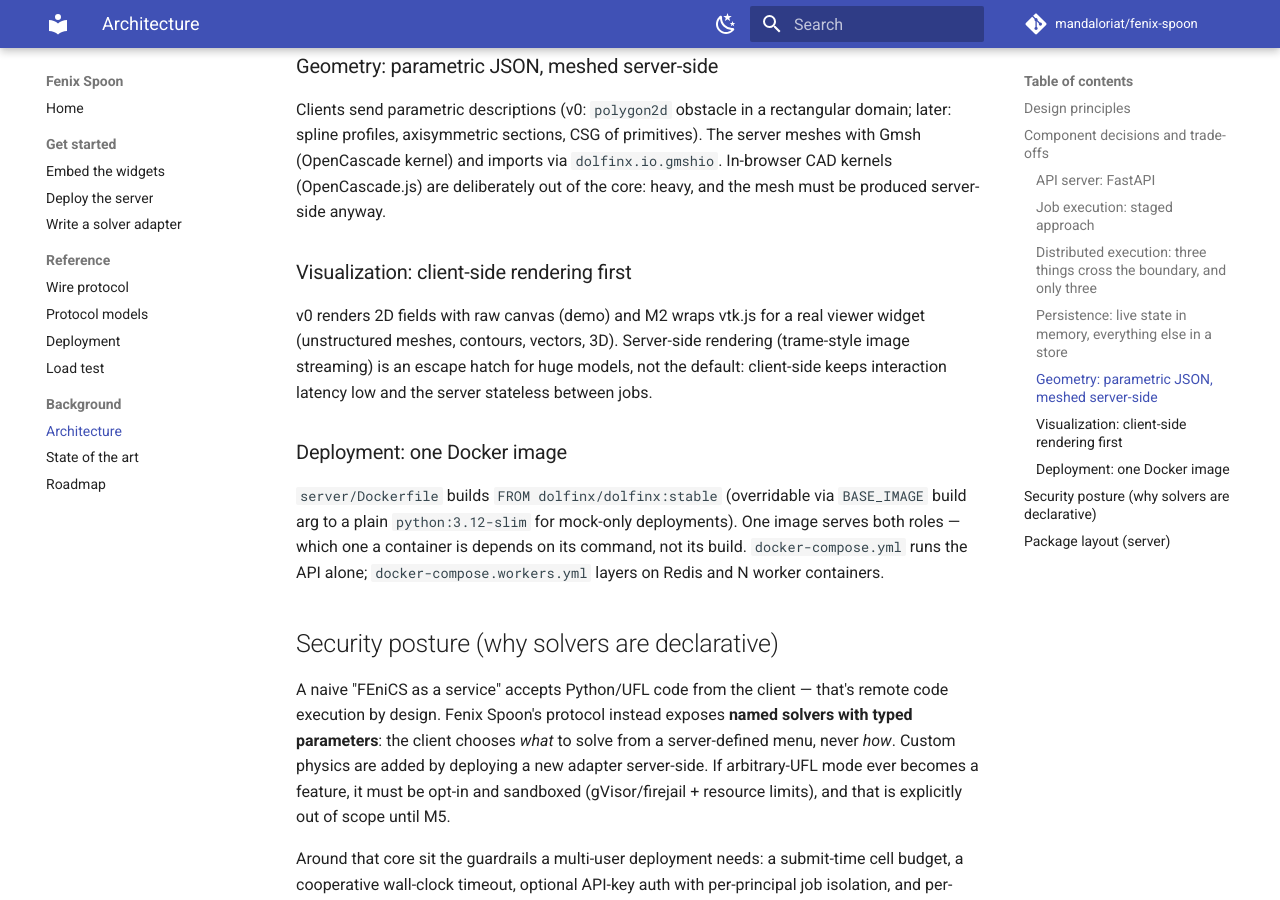
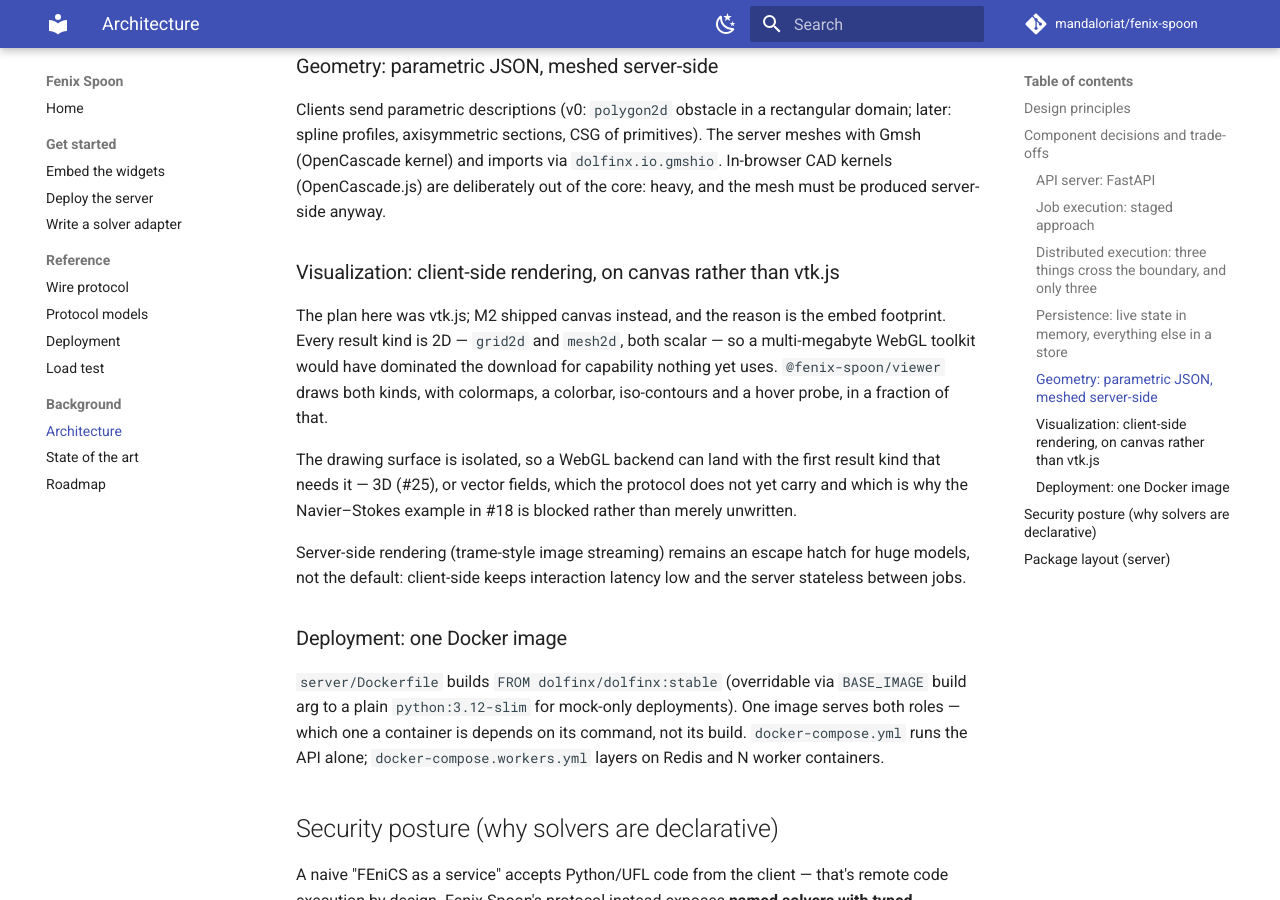
Before and after one commit to mandaloriat/fenix-spoon, an MkDocs documentation site: the page built from docs/02-architecture.md, in a window 1280 px wide and 900 px high, scrolled down 2691 px. Built offline with MkDocs 1.6.1 and Material for MkDocs 9.7.7, drawn with Linux system fonts in a browser that asks for light colours; comment, search, counter and statistics services are not loaded.

Commit message:
Correct the viewer in the architecture diagram: canvas, not vtk.js
Visible on the published site: the diagram labels the viewer "vtk.js field
viewer" while the prose two screens below explains why M2 shipped canvas
instead. The diagram was written before that decision and never caught up.

The surrounding section said the same thing — it was still describing the plan
("M2 wraps vtk.js") rather than what happened — so it now records the decision
and its reason: every result kind is 2D and scalar, so a multi-megabyte WebGL
toolkit would have dominated the embed footprint for capability nothing uses yet.

Also noted there, because it connects two open issues: the drawing surface is
isolated so a WebGL backend can land with the first result kind that needs one,
and the missing kind is vector fields — which is why the Navier-Stokes example
in #18 is blocked rather than merely unwritten.

Co-Authored-By: Claude Opus 5 <noreply@anthropic.com>
Claude-Session: https://claude.ai/code/session_01PsVso7q8qcVSWeR2VAtn7Z

```diff
--- a/docs/02-architecture.md
+++ b/docs/02-architecture.md
@@ -9,7 +9,7 @@ flowchart TB
         direction LR
         GEO["@fenix-spoon/geometry-2d<br/>parametric profile editor"]
         SDK["@fenix-spoon/client<br/>JS SDK: jobs, WS events"]
-        VIEW["@fenix-spoon/viewer<br/>vtk.js field viewer"]
+        VIEW["@fenix-spoon/viewer<br/>canvas field viewer"]
     end
     subgraph proto["Wire protocol (JSON over REST + WebSocket)"]
         P1["geometry schema · job lifecycle · progress events · field results"]
@@ -110,11 +110,18 @@ spline profiles, axisymmetric sections, CSG of primitives). The server meshes wi
 (OpenCascade kernel) and imports via `dolfinx.io.gmshio`. In-browser CAD kernels (OpenCascade.js)
 are deliberately out of the core: heavy, and the mesh must be produced server-side anyway.
 
-### Visualization: client-side rendering first
-v0 renders 2D fields with raw canvas (demo) and M2 wraps vtk.js for a real viewer widget
-(unstructured meshes, contours, vectors, 3D). Server-side rendering (trame-style image streaming)
-is an escape hatch for huge models, not the default: client-side keeps interaction latency low and
-the server stateless between jobs.
+### Visualization: client-side rendering, on canvas rather than vtk.js
+The plan here was vtk.js; M2 shipped canvas instead, and the reason is the embed footprint. Every
+result kind is 2D — `grid2d` and `mesh2d`, both scalar — so a multi-megabyte WebGL toolkit would
+have dominated the download for capability nothing yet uses. `@fenix-spoon/viewer` draws both
+kinds, with colormaps, a colorbar, iso-contours and a hover probe, in a fraction of that.
+
+The drawing surface is isolated, so a WebGL backend can land with the first result kind that needs
+it — 3D (#25), or vector fields, which the protocol does not yet carry and which is why the
+Navier–Stokes example in #18 is blocked rather than merely unwritten.
+
+Server-side rendering (trame-style image streaming) remains an escape hatch for huge models, not
+the default: client-side keeps interaction latency low and the server stateless between jobs.
 
 ### Deployment: one Docker image
 `server/Dockerfile` builds `FROM dolfinx/dolfinx:stable` (overridable via `BASE_IMAGE` build arg to
```
